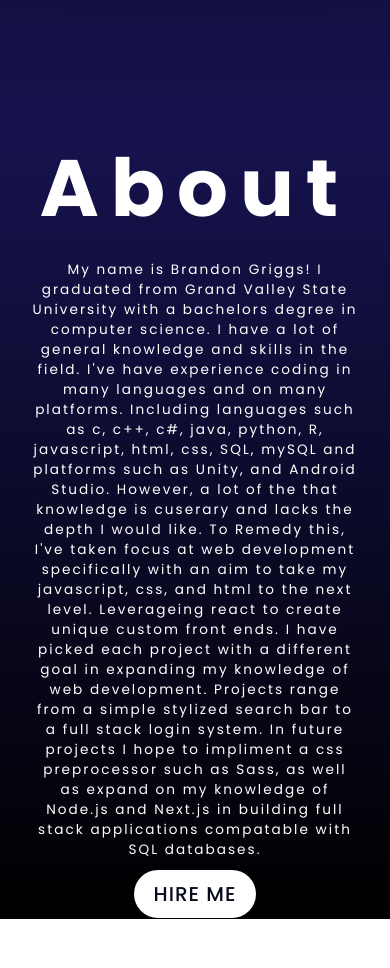
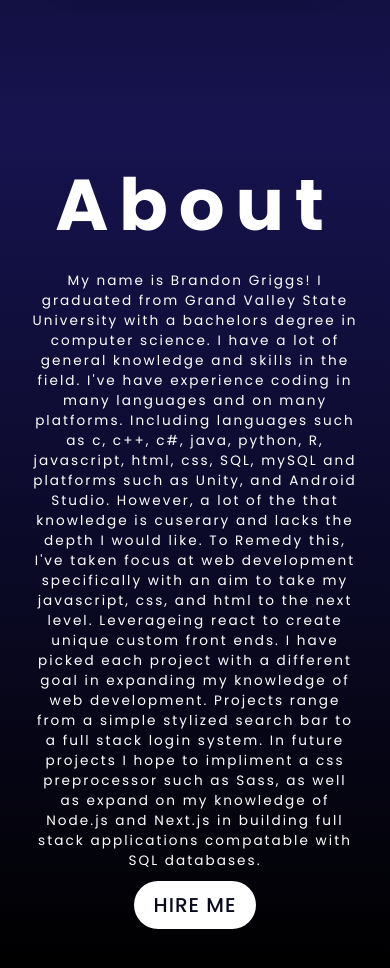
Before and after one commit to Bon317/Portfolio, a React (Create React App) app: page / in a window 390 px wide. Shown: the part 1560-2528 px from the top of the page. Before the commit the page ends 2479 px from the top, so only its background shows below. Built offline with nearby package versions, Linux system fonts and the light colour scheme.

Commit message:
more responsive issues fixed. including contact form

```diff
--- a/src/contact.css
+++ b/src/contact.css
@@ -3,7 +3,7 @@
 .contact{
     display: none;
     align-items: center;
-    justify-content: center;
+
     flex-direction: column;
     position: fixed;
     font-family: 'Poppins', sans-serif;
@@ -17,6 +17,7 @@
     width: 50%;
     top: 25%;
     left: 25%;
+    overflow: auto;
 }
 .contact input{
     width: 98%;
@@ -28,6 +29,7 @@
     font-family: 'Poppins', sans-serif;
 }
 .contact textarea{
+    min-height: 50px;
     height: 50%;
     width: 98%;
     margin: 1%;
--- a/src/sec2.css
+++ b/src/sec2.css
@@ -35,6 +35,7 @@
     display: flex;
     flex-direction: column;
     font-size: 1.1em;
+    overflow: hidden;
   }
   .cardContainer{
     position: relative;
--- a/src/sec3.css
+++ b/src/sec3.css
@@ -1,18 +1,25 @@
 .section03{
     position: relative;
-    height: auto;
+    height: 100vh;
     width: 100%;
     background: linear-gradient(360deg, #000, #16134f);
     display: flex;
     flex-direction: column;
     justify-content: center;
     align-items: center;
+    overflow: hidden;
 
+}
+.section03 > .hireMe span{
+  bottom: 5vh;
+}
+.section03 > .hireMe{
+  margin-top: 5vh;
 }
 .section03 h1{
     position: relative;
     color: #fff;
-    font-size: 5em;
+    font-size: 4.5em;
     letter-spacing: .15em;
   }
   .section03 p{
@@ -23,14 +30,12 @@
     letter-spacing: .15em;
     width:75%;
     height: auto;
+    max-height: 75%;
     padding:3%;
-    margin-bottom: 10px;
+    margin-bottom: 5vh;
     overflow: auto;
   }
-  .section03 .hireMe{
-    transform: translateY(-10px);
 
-  }
   @media all and (max-width: 800px) {
     .section03 p{
       font-size: .9em;
```
